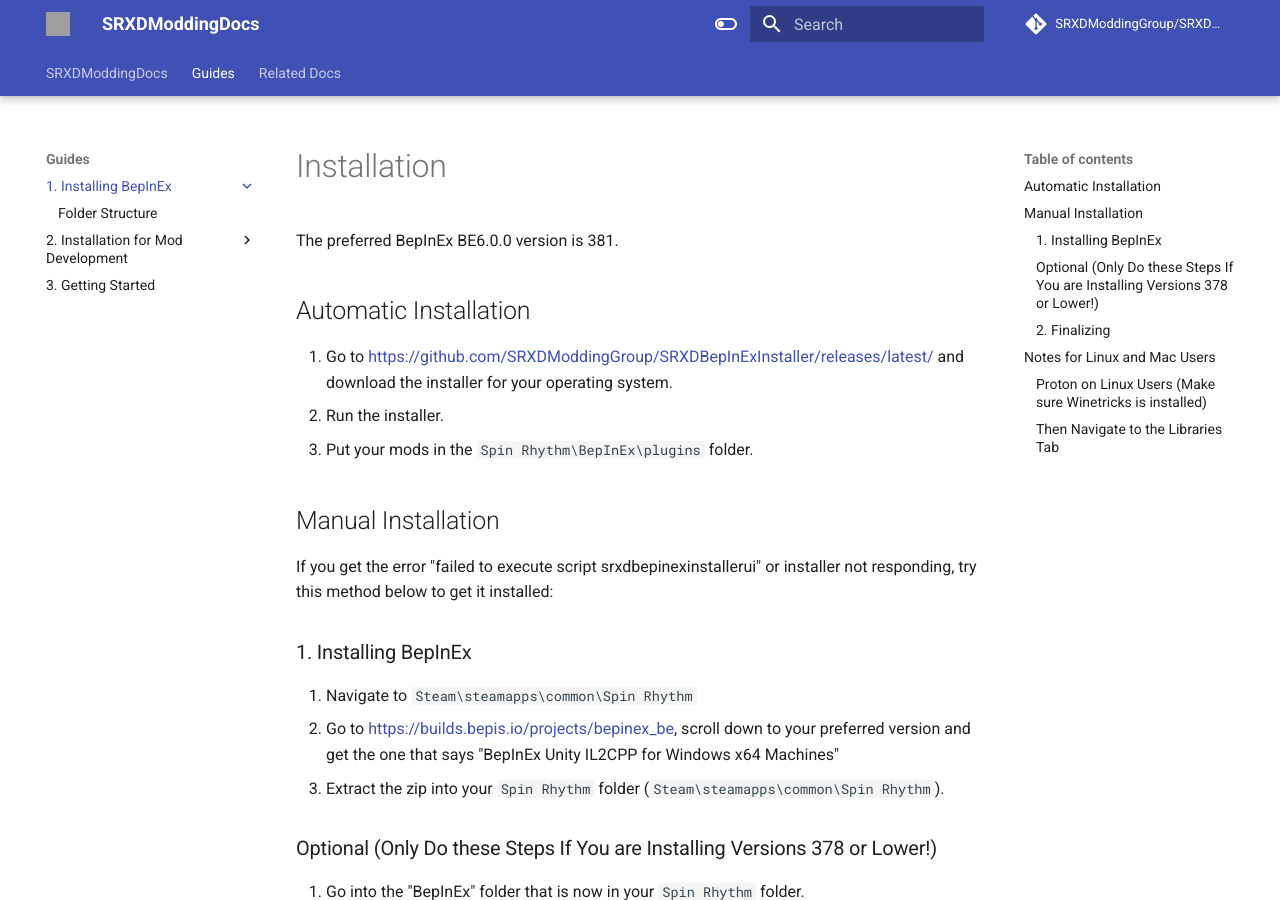
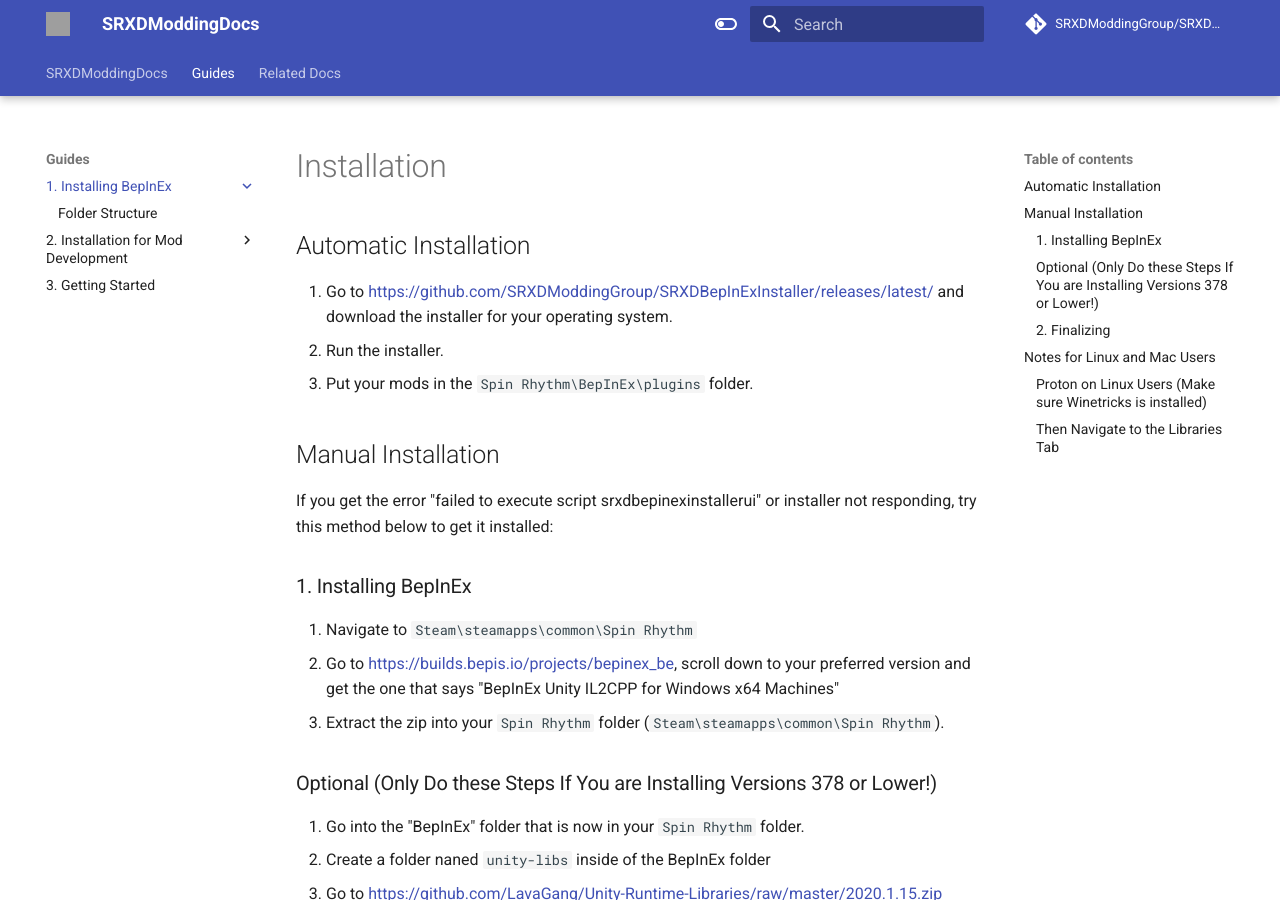
Before and after one commit to SRXDModdingGroup/SRXDModdingDocs, an MkDocs documentation site: the page built from docs/Guides/1. Installing BepInEx/README.md, in a window 1280 px wide and 900 px high. Built offline with MkDocs 1.6.1 and Material for MkDocs 9.7.7, drawn with Linux system fonts in a browser that asks for light colours; comment, search, counter and statistics services are not loaded; grey boxes are pictures that could not be loaded.

Commit message:
Update README.md

```diff
--- a/docs/Guides/1. Installing BepInEx/README.md
+++ b/docs/Guides/1. Installing BepInEx/README.md
@@ -1,5 +1,4 @@
 # Installation
-The preferred BepInEx BE6.0.0 version is 381.
 
 ## Automatic Installation
 
```
